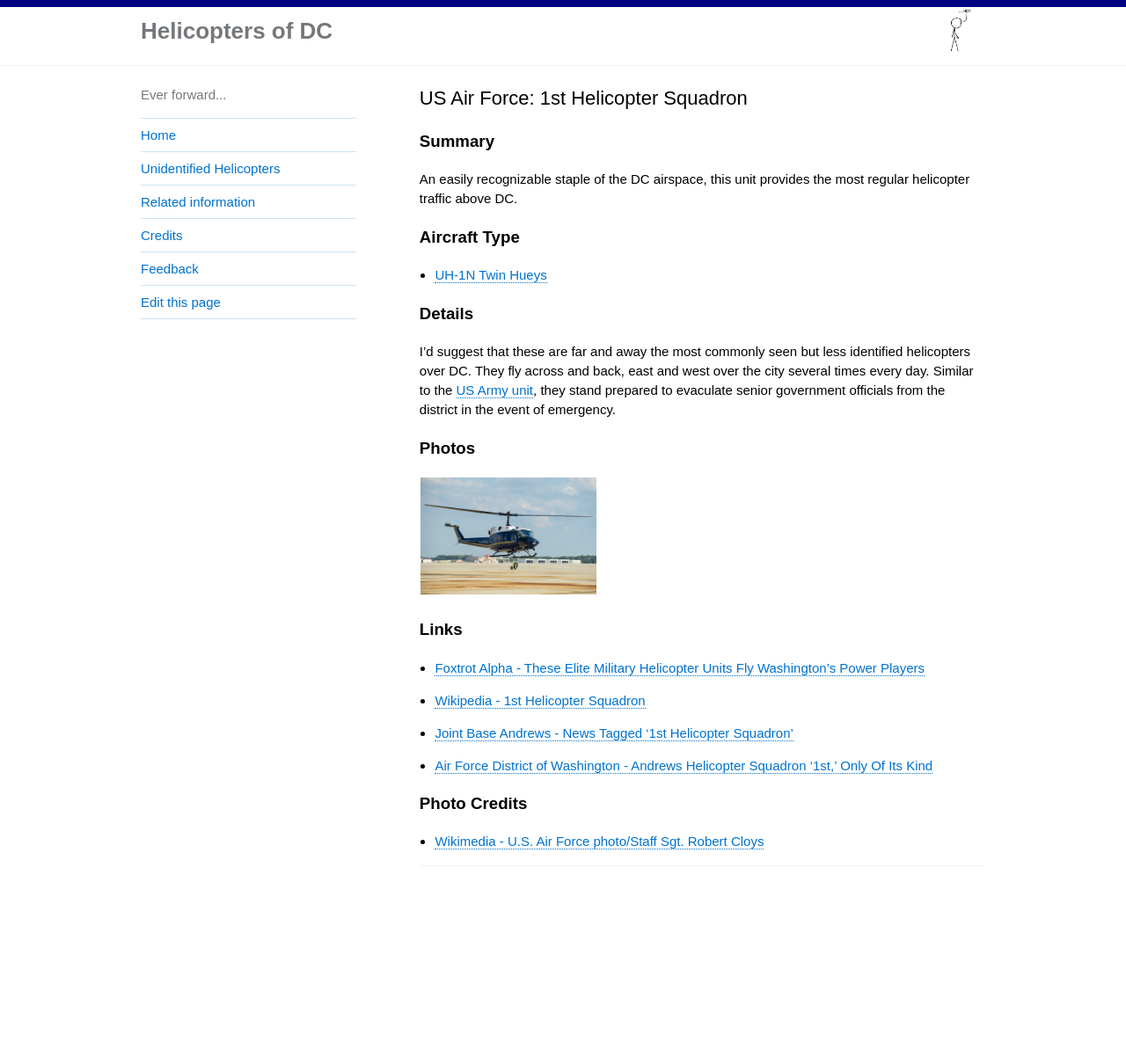
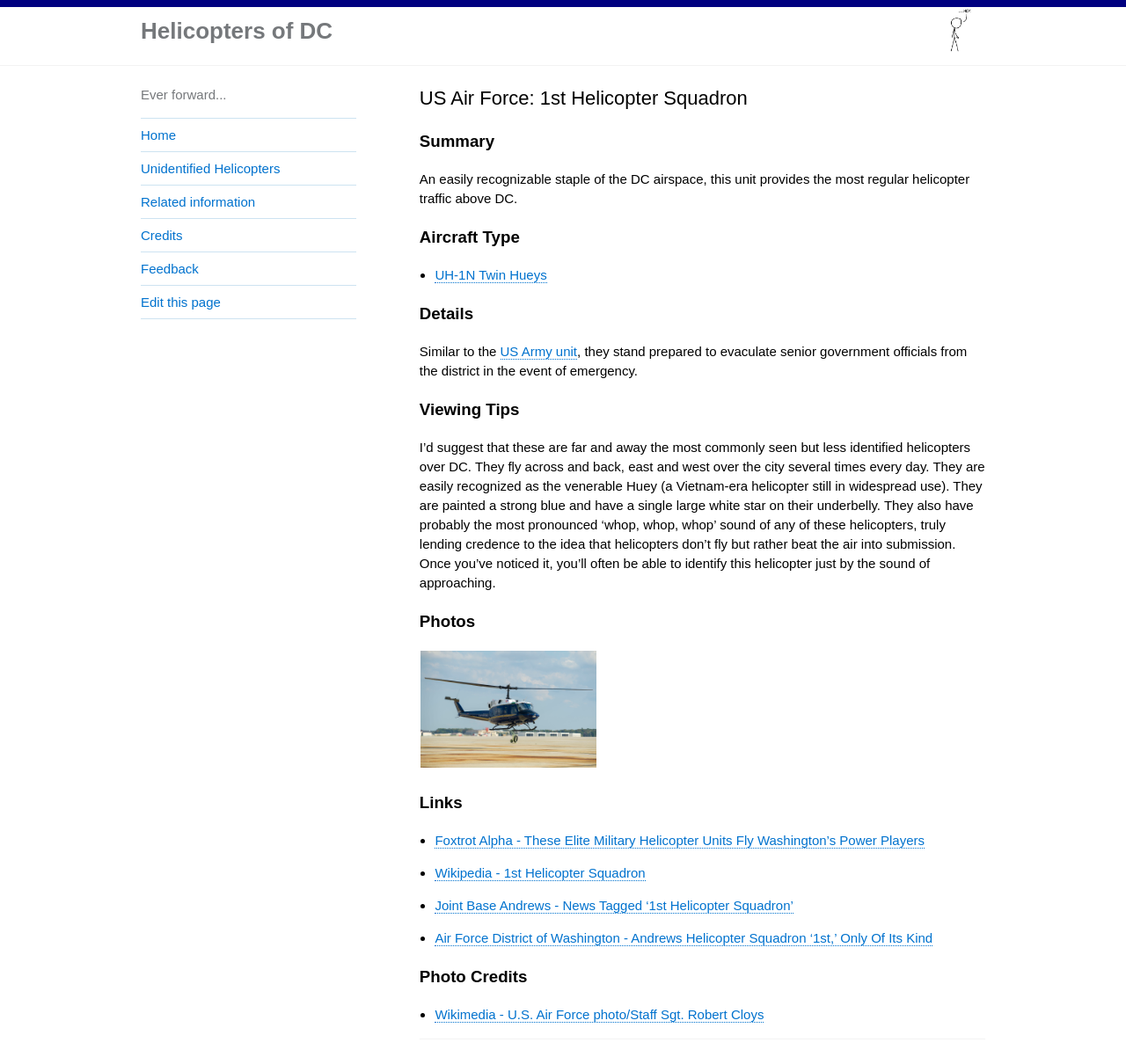
Before and after one commit to gbinal/dc-helicopters, a Jekyll site: the page built from _helicopters/us-air-force-1st-helicopter-squadron.md, in a window 1280 px wide and 1310 px high. Shown: the top 1202 px of the window at 88% size. Built offline with Jekyll 4.4.1, drawn with Linux system fonts in a browser that asks for light colours.

Commit message:
adding a section

```diff
--- a/_helicopters/us-air-force-1st-helicopter-squadron.md
+++ b/_helicopters/us-air-force-1st-helicopter-squadron.md
@@ -12,7 +12,11 @@ An easily recognizable staple of the DC airspace, this unit provides the most re
 
 ### Details
 
-I'd suggest that these are far and away the most commonly seen but less identified helicopters over DC. They fly across and back, east and west over the city several times every day.  Similar to the [US Army unit](https://helicoptersofdc.com/helicopters/us-army-12th-aviation-battalion/), they stand prepared to evaculate senior government officials from the district in the event of emergency.
+Similar to the [US Army unit](https://helicoptersofdc.com/helicopters/us-army-12th-aviation-battalion/), they stand prepared to evaculate senior government officials from the district in the event of emergency.
+
+### Viewing Tips
+
+I'd suggest that these are far and away the most commonly seen but less identified helicopters over DC. They fly across and back, east and west over the city several times every day.  They are easily recognized as the venerable Huey (a Vietnam-era helicopter still in widespread use).  They are painted a strong blue and have a single large white star on their underbelly.  They also have probably the most pronounced 'whop, whop, whop' sound of any of these helicopters, truly lending credence to the idea that helicopters don't fly but rather beat the air into submission.  Once you've noticed it, you'll often be able to identify this helicopter just by the sound of approaching.
 
 ### Photos
 
```
